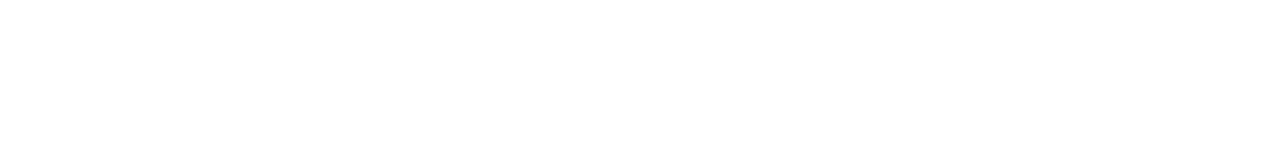
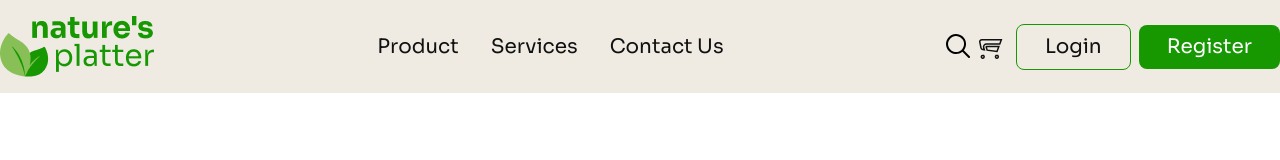
Before and after one commit to codeSmith-006/Living-lab-assignment-2, a plain HTML site: page index.html in a window 1280 px wide. Drawn offline with nearby package versions, Linux system fonts and the light colour scheme; a web font is replaced by a local one.

Commit message:
finished navbar section

```diff
--- a/index.html
+++ b/index.html
@@ -43,6 +43,88 @@
 </head>
 
 <body>
+    <!-- header section -->
+    <header class="bg-ash w-full">
+        <!-- navbar section -->
+        <nav class=""></nav>
+
+        <!-- nav content -->
+        <div class="w-[90%] lg:container mx-auto">
+            <!-- sections -->
+            <div class="flex justify-between items-center py-4">
+                <!-- logo section -->
+                <div>
+                    <img class="hidden lg:flex" src="assets/logo-header.png" alt="">
+                    <img class="lg:hidden" src="assets/mobile logo.png" alt="">
+                </div>
+
+                <!-- middle section -->
+                <div class="hidden lg:flex gap-8 ">
+                    <a href="" class="font-sora text-[#111111] text-xl text-left">Product</a>
+                    <a href="" class="font-sora text-[#111111] text-xl text-left">Services</a>
+                    <a href="" class="font-sora text-[#111111] text-xl text-left">Contact Us</a>
+                </div>
+
+                <!-- login section -->
+                <div class="hidden lg:flex items-center gap-2">
+                    <!-- search icon -->
+                    <svg width="25" height="25" viewBox="0 0 25 25" fill="none" xmlns="http://www.w3.org/2000/svg">
+                        <g clip-path="url(#clip0_2_51)">
+                            <path
+                                d="M23.739 22.325L17.77 16.356C19.3966 14.3666 20.1964 11.8281 20.0039 9.26557C19.8113 6.70304 18.6412 4.31254 16.7356 2.58853C14.83 0.864519 12.3346 -0.0610992 9.76565 0.00313259C7.1967 0.0673644 4.75071 1.11653 2.93362 2.93362C1.11653 4.75071 0.0673644 7.1967 0.00313259 9.76565C-0.0610992 12.3346 0.864519 14.83 2.58853 16.7356C4.31254 18.6412 6.70304 19.8113 9.26557 20.0039C11.8281 20.1964 14.3666 19.3966 16.356 17.77L22.325 23.739C22.5136 23.9212 22.7662 24.022 23.0284 24.0197C23.2906 24.0174 23.5414 23.9122 23.7268 23.7268C23.9122 23.5414 24.0174 23.2906 24.0197 23.0284C24.022 22.7662 23.9212 22.5136 23.739 22.325ZM10.032 18.032C8.44976 18.032 6.90304 17.5628 5.58745 16.6838C4.27185 15.8047 3.24647 14.5553 2.64097 13.0935C2.03547 11.6317 1.87704 10.0231 2.18573 8.47129C2.49441 6.91944 3.25633 5.49397 4.37515 4.37515C5.49397 3.25633 6.91944 2.49441 8.47129 2.18573C10.0231 1.87704 11.6317 2.03547 13.0935 2.64097C14.5553 3.24647 15.8047 4.27185 16.6838 5.58745C17.5628 6.90304 18.032 8.44976 18.032 10.032C18.0296 12.153 17.186 14.1865 15.6862 15.6862C14.1865 17.186 12.153 18.0296 10.032 18.032Z"
+                                fill="black" />
+                        </g>
+                        <defs>
+                            <clipPath id="clip0_2_51">
+                                <rect width="24.0197" height="24.0197" fill="white" />
+                            </clipPath>
+                        </defs>
+                    </svg>
+
+                    <!-- shop icon -->
+                    <svg width="29" height="24" viewBox="0 0 29 24" fill="none" xmlns="http://www.w3.org/2000/svg">
+                        <path
+                            d="M22.2231 4.78782H22.3112L20.7883 8.94168H7.54328C5.59011 8.94168 4.18301 10.8156 4.72779 12.6912L5.32459 14.746L3.67878 14.52L3.67879 14.52L3.67089 14.519C2.82923 14.4125 2.14916 13.7809 1.98099 12.9492L0.80993 7.15693C0.562336 5.93227 1.49856 4.78782 2.748 4.78782H22.2231Z"
+                            stroke="#111111" stroke-width="1.5" />
+                        <path
+                            d="M19.8383 11.5326L18.1974 16.0081L18.0209 16.4894L8.13463 15.1319L7.21586 11.9686L7.21586 11.9686C7.15251 11.7505 7.31612 11.5326 7.54325 11.5326H19.8383ZM17.0571 20.3962H18.7099L19.1242 21.1126C19.2457 21.3226 19.3154 21.5661 19.3154 21.828C19.3154 22.6188 18.6743 23.2599 17.8836 23.2599C17.0928 23.2599 16.4518 22.6188 16.4518 21.828C16.4518 21.5661 16.5214 21.3226 16.6429 21.1126L17.0571 20.3962ZM3.72772 20.3962H4.55417L4.9684 21.1126C5.08984 21.3226 5.15953 21.5661 5.15953 21.828C5.15953 22.6188 4.51848 23.2599 3.72772 23.2599C2.93696 23.2599 2.2959 22.6188 2.2959 21.828C2.2959 21.0373 2.93694 20.3962 3.72772 20.3962Z"
+                            stroke="#111111" stroke-width="1.5" />
+                    </svg>
+
+                    <!-- login button -->
+                    <button
+                        class="font-sora text-xl text-[#111111] px-7 py-2 border-[#179800] border-[1px] rounded-lg">Login</button>
+
+                    <!-- Register button -->
+                    <button class="font-sora text-xl text-white px-7 py-2 bg-btn rounded-lg">Register</button>
+
+
+                </div>
+
+                <!-- hamburger section -->
+                <div class="lg:hidden">
+                    <svg width="30" height="30" viewBox="0 0 30 30" fill="none" xmlns="http://www.w3.org/2000/svg">
+                        <path fill-rule="evenodd" clip-rule="evenodd"
+                            d="M3.75 8.4375C3.75 7.91973 4.16973 7.5 4.6875 7.5H25.3125C25.8303 7.5 26.25 7.91973 26.25 8.4375C26.25 8.95527 25.8303 9.375 25.3125 9.375H4.6875C4.16973 9.375 3.75 8.95527 3.75 8.4375ZM3.75 15C3.75 14.4822 4.16973 14.0625 4.6875 14.0625H25.3125C25.8303 14.0625 26.25 14.4822 26.25 15C26.25 15.5178 25.8303 15.9375 25.3125 15.9375H4.6875C4.16973 15.9375 3.75 15.5178 3.75 15ZM3.75 21.5625C3.75 21.0447 4.16973 20.625 4.6875 20.625H25.3125C25.8303 20.625 26.25 21.0447 26.25 21.5625C26.25 22.0803 25.8303 22.5 25.3125 22.5H4.6875C4.16973 22.5 3.75 22.0803 3.75 21.5625Z"
+                            fill="#179800" />
+                    </svg>
+
+                </div>
+            </div>
+        </div>
+
+    </header>
+
+    <!-- main section -->
+    <main>
+
+    </main>
+
+    <!-- footer section -->
+    <footer>
+
+    </footer>
+
 
 
 </body>
```
Also changed, not shown: assets/mobile logo.png (added).
